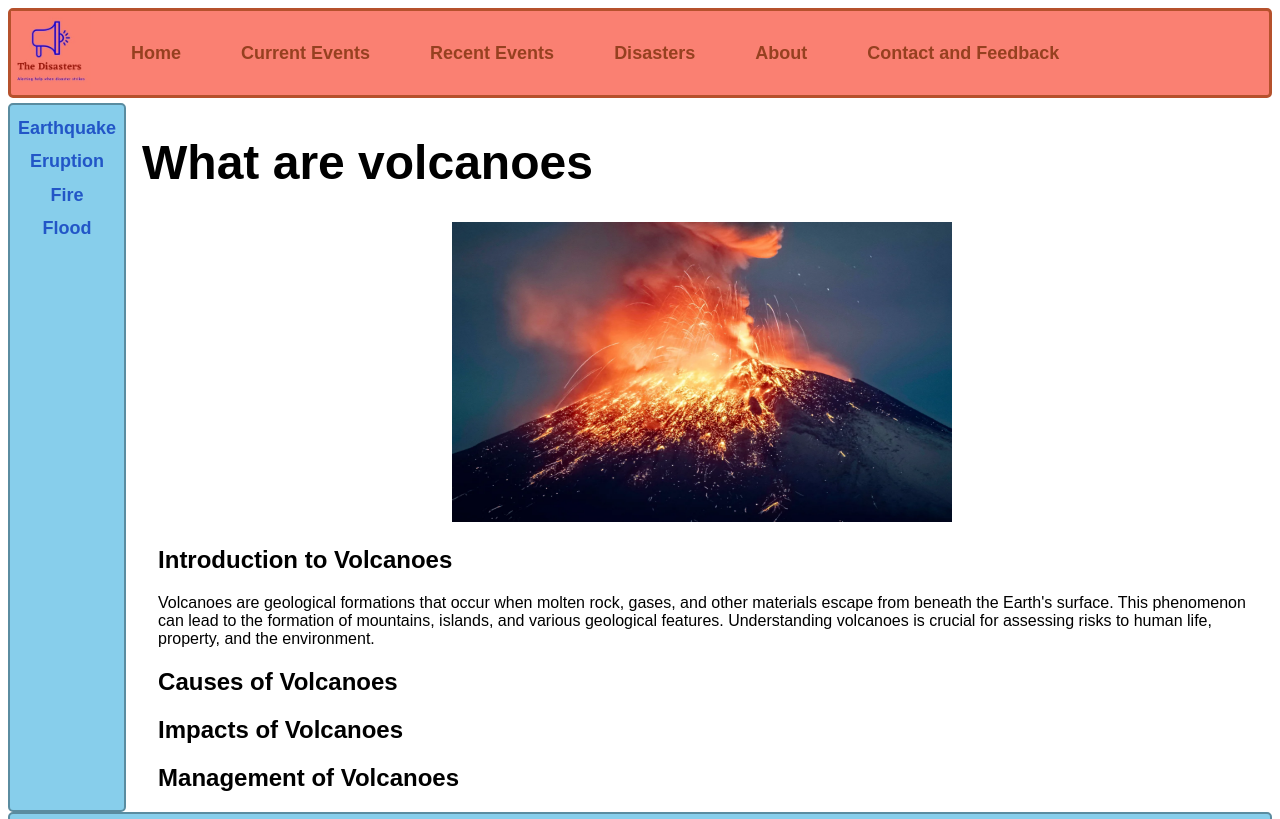
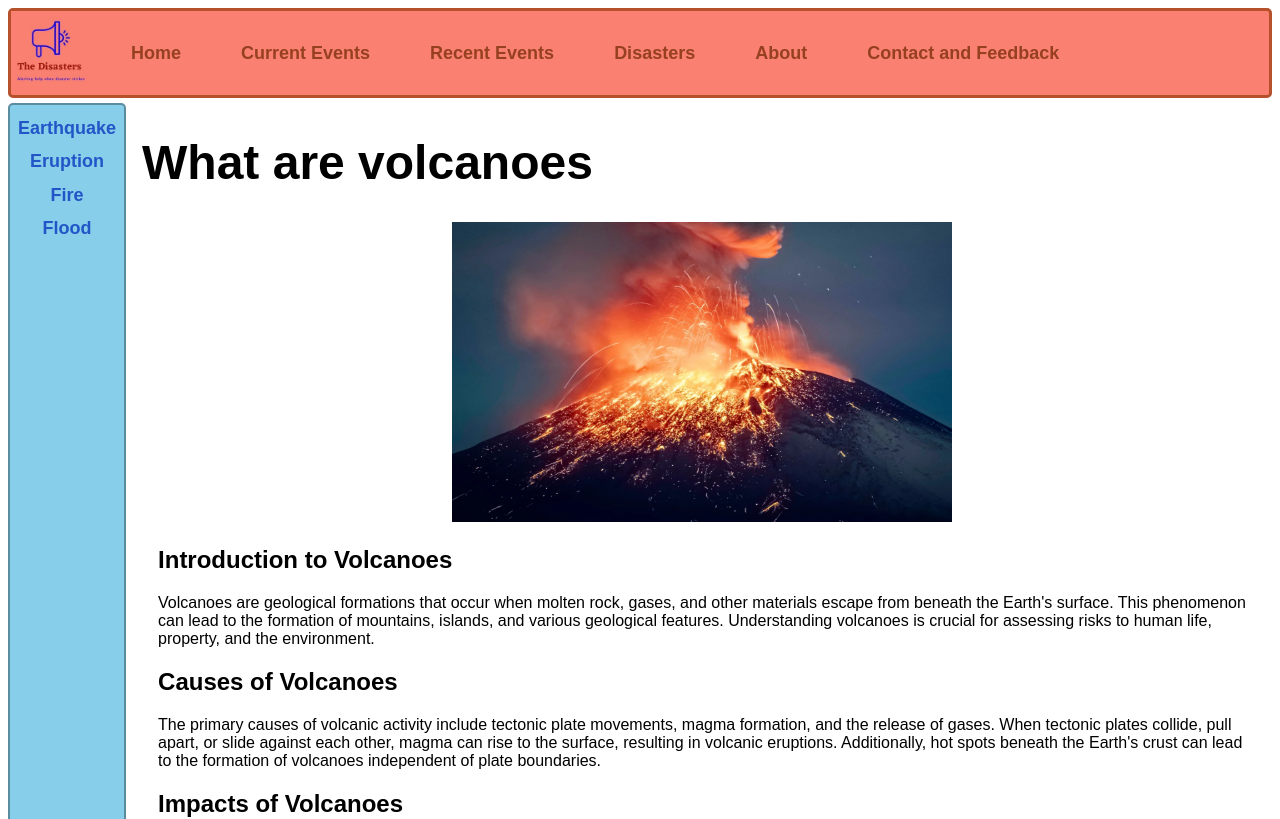
Before and after one commit to BIT-Studio-3/group-project-25-1-scade, a SvelteKit app in the folder disaster/disaster/: page /disasters/eruption/eruptionInfo in a window 1280 px wide. Shown: the top 819 px of the page. Built offline with nearby package versions, Linux system fonts and the light colour scheme.

Commit message:
add the causes

```diff
--- a/disaster/disaster/src/routes/disasters/eruption/eruptionInfo/+page.svelte
+++ b/disaster/disaster/src/routes/disasters/eruption/eruptionInfo/+page.svelte
@@ -24,7 +24,7 @@
 
     <h2>Causes of Volcanoes</h2>
     <p>
-
+      The primary causes of volcanic activity include tectonic plate movements, magma formation, and the release of gases. When tectonic plates collide, pull apart, or slide against each other, magma can rise to the surface, resulting in volcanic eruptions. Additionally, hot spots beneath the Earth's crust can lead to the formation of volcanoes independent of plate boundaries.
     </p>
 
 
```
